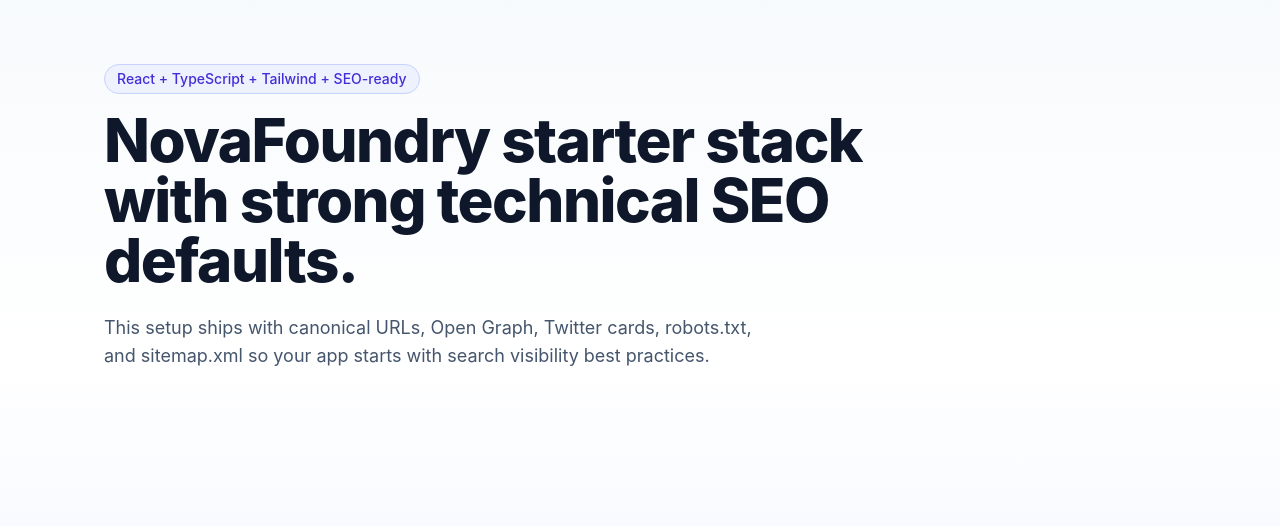
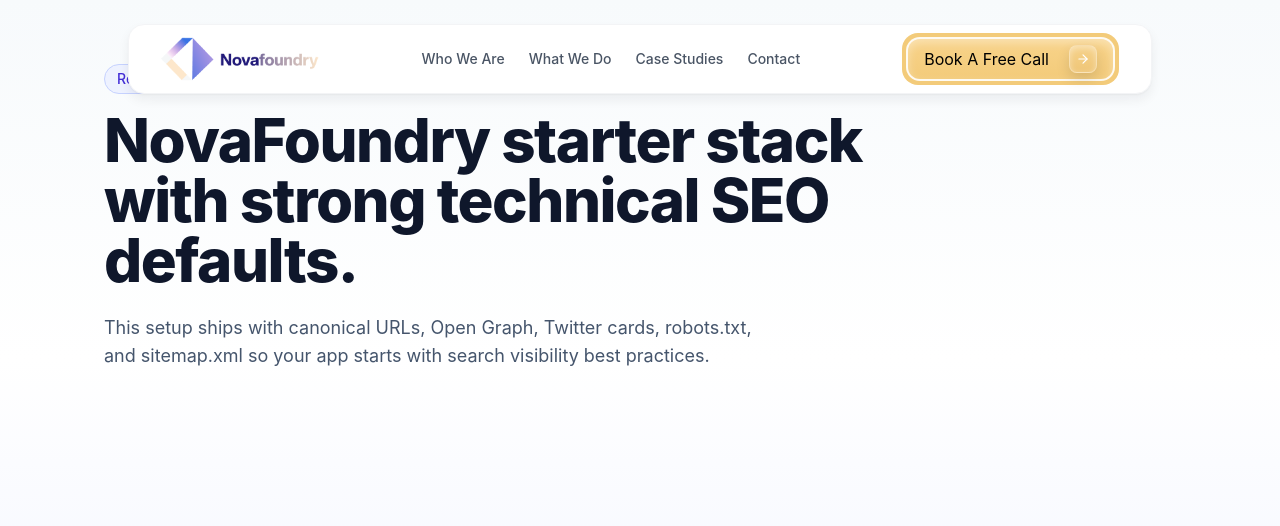
Before and after one commit to NovaFoundry-Technologies/novafoundry, a React (Vite) app: page / in a window 1280 px wide. Shown: the top 526 px of the page. Built offline with nearby package versions, Linux system fonts and the light colour scheme.

Commit message:
Completed the navbar component

```diff
--- a/package.json
+++ b/package.json
@@ -19,6 +19,7 @@
     "react": "^19.2.6",
     "react-dom": "^19.2.6",
     "react-helmet-async": "^3.0.0",
+    "react-icons": "^5.6.0",
     "tailwind-merge": "^3.6.0"
   },
   "devDependencies": {
--- a/src/App.tsx
+++ b/src/App.tsx
@@ -1,6 +1,7 @@
-import Seo from './Seo'
+import Navbar from "./components/layout/Navbar";
+import Seo from "./Seo";
 
-const SITE_URL = 'https://novafoundry.org'
+const SITE_URL = "https://novafoundry.org";
 
 function App() {
   return (
@@ -12,6 +13,7 @@
       />
 
       <main className="mx-auto flex min-h-screen w-full max-w-6xl flex-col px-6 py-16 text-slate-900 md:px-10">
+        <Navbar />
         <p className="mb-4 inline-block w-fit rounded-full border border-indigo-200 bg-indigo-50 px-3 py-1 text-sm font-medium text-indigo-700">
           React + TypeScript + Tailwind + SEO-ready
         </p>
@@ -19,12 +21,13 @@
           NovaFoundry starter stack with strong technical SEO defaults.
         </h1>
         <p className="mt-6 max-w-2xl text-lg text-slate-600">
-          This setup ships with canonical URLs, Open Graph, Twitter cards, robots.txt,
-          and sitemap.xml so your app starts with search visibility best practices.
+          This setup ships with canonical URLs, Open Graph, Twitter cards,
+          robots.txt, and sitemap.xml so your app starts with search visibility
+          best practices.
         </p>
       </main>
     </>
-  )
+  );
 }
 
-export default App
+export default App;
--- a/src/components/layout/Navbar.tsx
+++ b/src/components/layout/Navbar.tsx
@@ -0,0 +1,96 @@
+import React, { useState } from "react";
+import Logo from "../../assets/novahero.png";
+import Button from "../ui/Button";
+
+const Navbar = () => {
+  const [menuOpen, setMenuOpen] = useState(false);
+
+  return (
+    <div
+      className="
+        fixed top-0 left-0 right-0
+        w-full max-w-5xl mx-auto mt-6
+        rounded-2xl bg-white
+        border border-gray-100
+        shadow-[0px_1px_2px_rgba(16,24,40,0.04),0px_6px_12px_rgba(16,24,40,0.06)]
+        transition-all duration-200
+        hover:-translate-y-0.5
+        hover:shadow-[0px_2px_4px_rgba(16,24,40,0.05),0px_10px_18px_rgba(16,24,40,0.08)]
+        overflow-hidden
+        z-50
+      "
+    >
+      {/* Main bar */}
+      <div className="flex justify-between items-center py-2 px-4 mx-4">
+        <img src={Logo} className="h-12" alt="nova logo" />
+
+        {/* Desktop nav — hidden on mobile */}
+        <ul className="hidden md:flex items-center gap-6 text-sm font-medium text-gray-600">
+          <li className="hover:text-gray-900 cursor-pointer transition-colors duration-150">
+            Who We Are
+          </li>
+          <li className="hover:text-gray-900 cursor-pointer transition-colors duration-150">
+            What We Do
+          </li>
+          <li className="hover:text-gray-900 cursor-pointer transition-colors duration-150">
+            Case Studies
+          </li>
+          <li className="hover:text-gray-900 cursor-pointer transition-colors duration-150">
+            Contact
+          </li>
+        </ul>
+
+        {/* Desktop button — hidden on mobile */}
+        <div className="hidden md:block">
+          <Button />
+        </div>
+
+        {/* Hamburger — visible on mobile only */}
+        <button
+          onClick={() => setMenuOpen((prev) => !prev)}
+          className="md:hidden flex flex-col gap-[5px] p-2 rounded-lg hover:bg-gray-100 transition-colors"
+          aria-label="Toggle menu"
+        >
+          <span
+            className={`block w-[22px] h-[2px] bg-gray-800 rounded transition-transform duration-250 origin-center ${
+              menuOpen ? "translate-y-[7px] rotate-45" : ""
+            }`}
+          />
+          <span
+            className={`block w-[22px] h-[2px] bg-gray-800 rounded transition-all duration-250 ${
+              menuOpen ? "opacity-0 scale-x-0" : ""
+            }`}
+          />
+          <span
+            className={`block w-[22px] h-[2px] bg-gray-800 rounded transition-transform duration-250 origin-center ${
+              menuOpen ? "-translate-y-[7px] -rotate-45" : ""
+            }`}
+          />
+        </button>
+      </div>
+
+      {/* Mobile dropdown */}
+      <div
+        className={`md:hidden transition-all duration-200 origin-top overflow-hidden ${
+          menuOpen ? "max-h-64 opacity-100" : "max-h-0 opacity-0"
+        }`}
+        style={{ background: "#FED08C" }}
+      >
+        <ul className="flex flex-col gap-1 px-4 pb-4 pt-2">
+          {["Who We Are", "What We Do", "Case Studies", "Contact"].map(
+            (item) => (
+              <li
+                key={item}
+                className="text-sm font-medium text-gray-800 hover:bg-[#ffc96e] rounded-xl px-3 py-2.5 cursor-pointer transition-colors"
+              >
+                {item}
+              </li>
+            ),
+          )}
+        </ul>
+      </div>
+    </div>
+  );
+};
+
+export default Navbar;
--- a/src/components/ui/Button.tsx
+++ b/src/components/ui/Button.tsx
@@ -0,0 +1,47 @@
+import { FiArrowRight } from "react-icons/fi";
+
+export default function Button() {
+  return (
+    <div className="p-1 rounded-2xl bg-[#F3CB7A] inline-block">
+      <div className="p-0.5 rounded-[14px] bg-white/90">
+        <button
+          className="
+            flex items-center justify-between gap-5
+
+            px-4 py-1.5
+
+            rounded-xl
+
+            bg-gradient-to-b
+            from-[#F8D38A]
+            to-[#F3CB7A]
+
+            shadow-[inset_0_4px_10px_rgba(255,255,255,0.35)]
+          "
+        >
+          <span className="text-md font-normal text-black">
+            Book A Free Call
+          </span>
+
+          <span
+            className="
+              p-1.5 rounded-lg
+
+              flex items-center justify-center
+
+              bg-gradient-to-b
+              from-[#F6D28B]
+              to-[#EFC677]
+
+              shadow-[0_6px_14px_rgba(0,0,0,0.12),inset_0_2px_6px_rgba(255,255,255,0.4)]
+
+              border border-white/40
+            "
+          >
+            <FiArrowRight className="text-white text-sm" />
+          </span>
+        </button>
+      </div>
+    </div>
+  );
+}
```
Also changed, not shown: src/assets/novahero.png (added), 1 other file (tests, documents, lock files or other folders).
